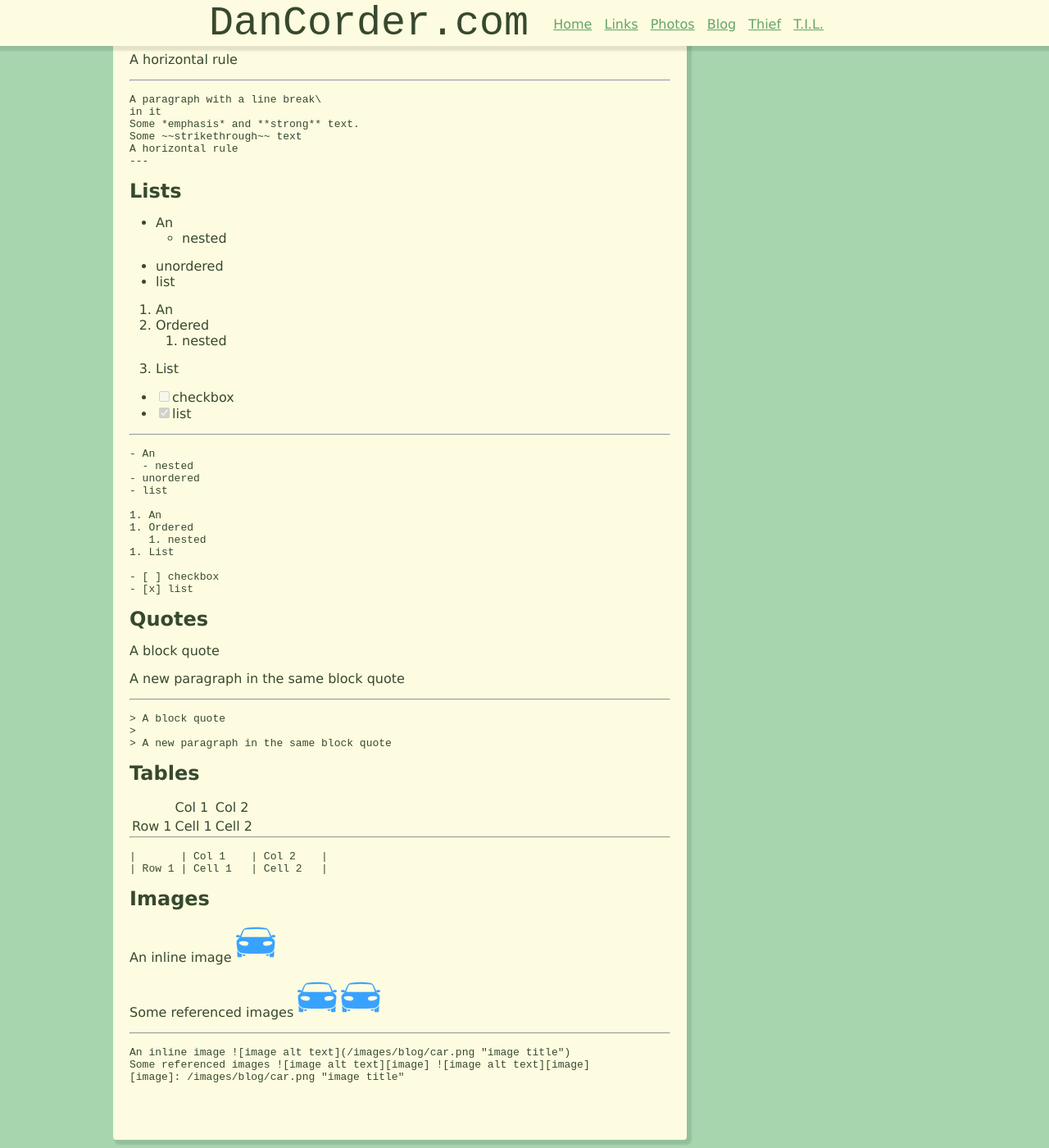
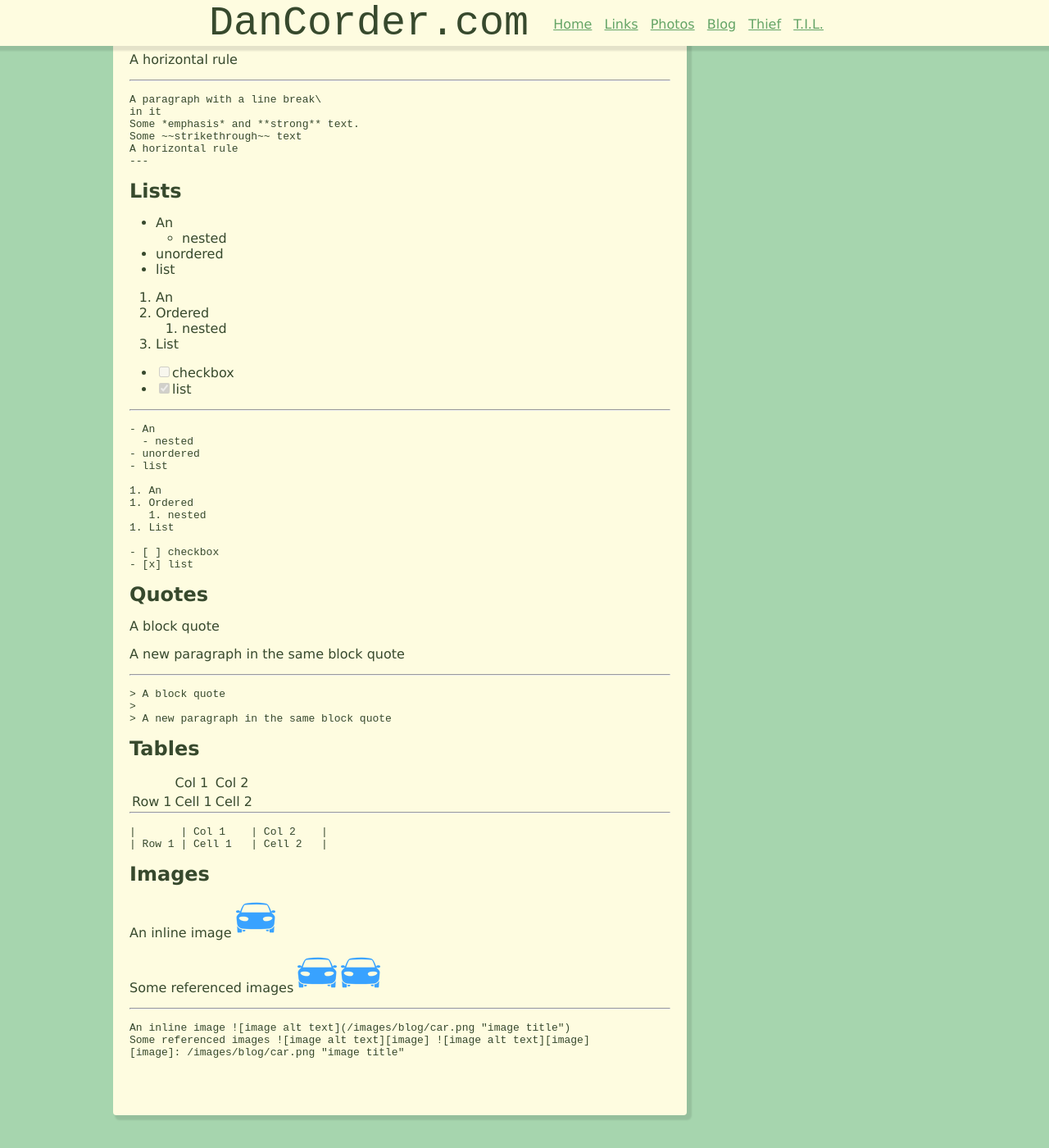
Before and after one commit to DanCorder/DanCorder.github.io, a Jekyll site: the page built from til/_posts/2021-05-07-markdown.md, in a window 1280 px wide and 1400 px high, scrolled down 1337 px. Shown: the whole window at 82% size. Built offline with Jekyll 4.4.1, drawn with Linux system fonts in a browser that asks for light colours; after the commit the page ends 2707 px from its top, so only the background shows below that.

Commit message:
fix: Styling of nested lists

```diff
--- a/_sass/main.scss
+++ b/_sass/main.scss
@@ -12,6 +12,9 @@ ol, ul { padding-left: 2em; }
 
 /** Set `margin-bottom` to maintain vertical rhythm */
 h1, h2, h3, h4, h5, h6, p, blockquote, pre, hr, ul, ol, dl, figure, .highlight { margin-bottom: 15px; }
+
+/** Remove bottom margin for sublists **/
+li > ul, li > ol { margin-bottom: 0; }
 
 $main-width: 1024px;
 $content-margin: 20px;
```
